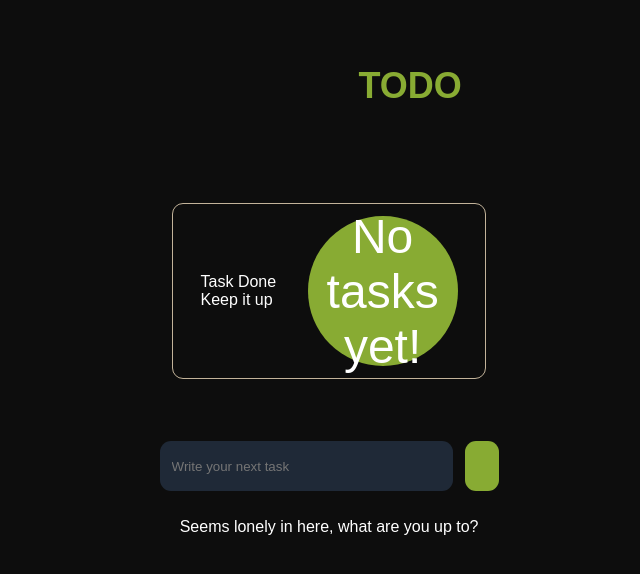
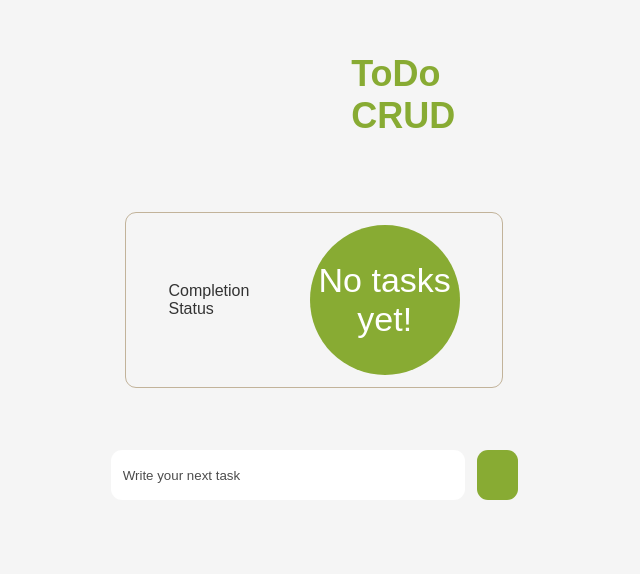
Before and after one commit to Grigory-Vladimiro/ToDo_list_CRUD, a React (Vite) app in the folder ToDo_list_CRUD/: page / in a window 1280 px wide. Shown: the part 134-708 px from the top of the page, without its empty margins (236-876 px from the left). Built offline with nearby package versions, Linux system fonts and the light colour scheme.

Commit message:
header&styles

```diff
--- a/ToDo_list_CRUD/src/components/Header.jsx
+++ b/ToDo_list_CRUD/src/components/Header.jsx
@@ -4,7 +4,7 @@ function Header() {
         <svg>
           <path d="" />
         </svg>
-        <h1>TODO</h1>
+        <h1>ToDo CRUD</h1>
       </header>
     );
   }
--- a/ToDo_list_CRUD/src/components/TODOHero.jsx
+++ b/ToDo_list_CRUD/src/components/TODOHero.jsx
@@ -2,8 +2,8 @@ function TODOHero({ todos_completed, total_todos }) {
     return (
       <section className="todohero_section">
         <div>
-          <p>Task Done</p>
-          <p>Keep it up</p>
+          <p>Completion</p>
+          <p>Status</p>
         </div>
         <div>
           {total_todos > 0 ? `${todos_completed}/${total_todos}` : "No tasks yet!"}
--- a/ToDo_list_CRUD/src/components/TODOList.jsx
+++ b/ToDo_list_CRUD/src/components/TODOList.jsx
@@ -1,7 +1,7 @@
 function TODOList({ todos, onDelete, onMoveUp, onMoveDown }) {
     return (
       <ol className="todo_list">
-        {todos && todos.length > 0 ? (
+        {todos && todos.length > 0 &&
           todos.map((item, index) => (
             <Item
               key={item.id}
@@ -11,10 +11,7 @@ function TODOList({ todos, onDelete, onMoveUp, onMoveDown }) {
               onMoveUp={onMoveUp}
               onMoveDown={onMoveDown}
             />
-          ))
-        ) : (
-          <p>Seems lonely in here, what are you up to?</p>
-        )}
+          ))}
       </ol>
     );
   }
@@ -24,6 +21,7 @@ function TODOList({ todos, onDelete, onMoveUp, onMoveDown }) {
   function Item({ item, index, onDelete, onMoveUp, onMoveDown }) {
     return (
       <li id={item.id} className="todo_item">
+        {/* left part */}
         <button className="todo_items_left">
           <svg>
             <circle cx="11.998" cy="11.998" fillRule="nonzero" r="9.998" />
@@ -31,6 +29,7 @@ function TODOList({ todos, onDelete, onMoveUp, onMoveDown }) {
           <p>{item.title}</p>
         </button>
 
+        {/* ringt part */}
         <div className="todo_items_right">
           <button onClick={() => onMoveUp(index)}>
             <span className="visually-hidden">Move Up</span>
--- a/ToDo_list_CRUD/src/index.css
+++ b/ToDo_list_CRUD/src/index.css
@@ -11,8 +11,8 @@
 html,
 body {
   font-family: sans-serif;
-  background-color: #0d0d0d;
-  color: #fff;
+  background-color: #f5f5f5;
+  color: #333;
   display: flex;
   align-items: center;
   justify-content: center;
@@ -38,7 +38,7 @@ button {
   white-space: nowrap;
 }
 
-
+/* Заголовок */
 header {
   display: flex;
   align-items: center;
@@ -52,7 +52,7 @@ header h1 {
   color: #88ab33;
 }
 
-
+/* Основная обертка */
 .wrapper {
   display: flex;
   flex-direction: column;
@@ -88,7 +88,7 @@ header h1 {
   width: 150px;
   height: 150px;
   border-radius: 75px;
-  font-size: 48px;
+  font-size: 34px;
   display: flex;
   align-items: center;
   justify-content: center;
@@ -112,14 +112,19 @@ header h1 {
 }
 
 .form input {
-  background-color: #1f2937;
-  color: #fff;
+  background-color: #fff;
+  color: #000;
   width: 100%;
   height: 50px;
   outline: none;
   border: none;
   border-radius: 11px;
   padding: 12px;
+}
+
+.form input::placeholder {
+  color: #000;
+  opacity: 0.7;
 }
 
 .form button {
```
